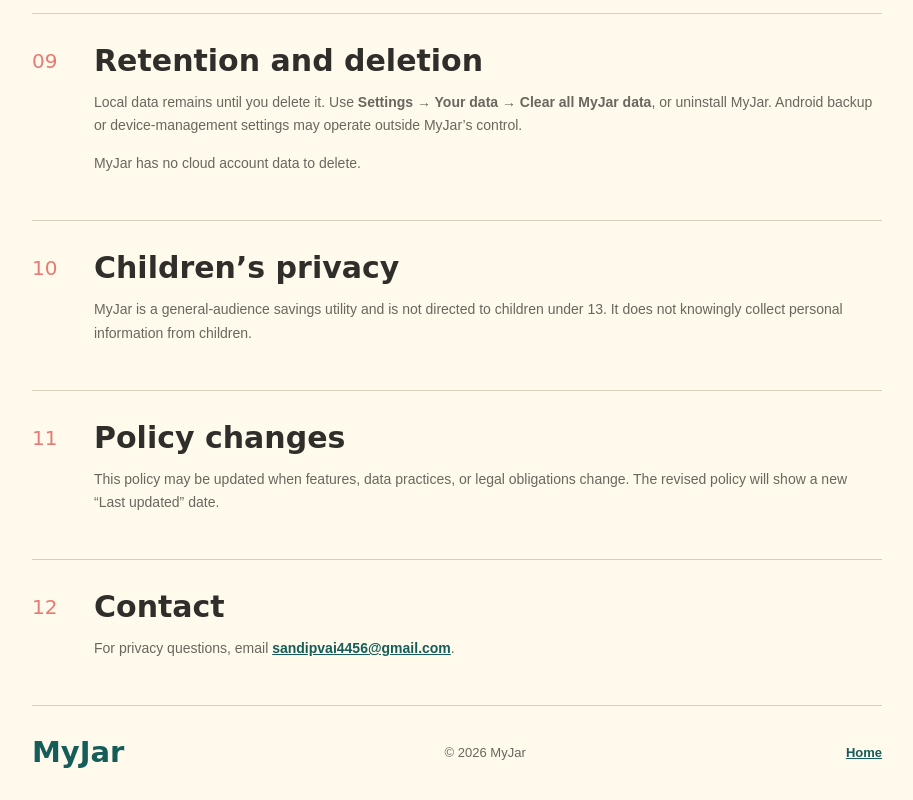
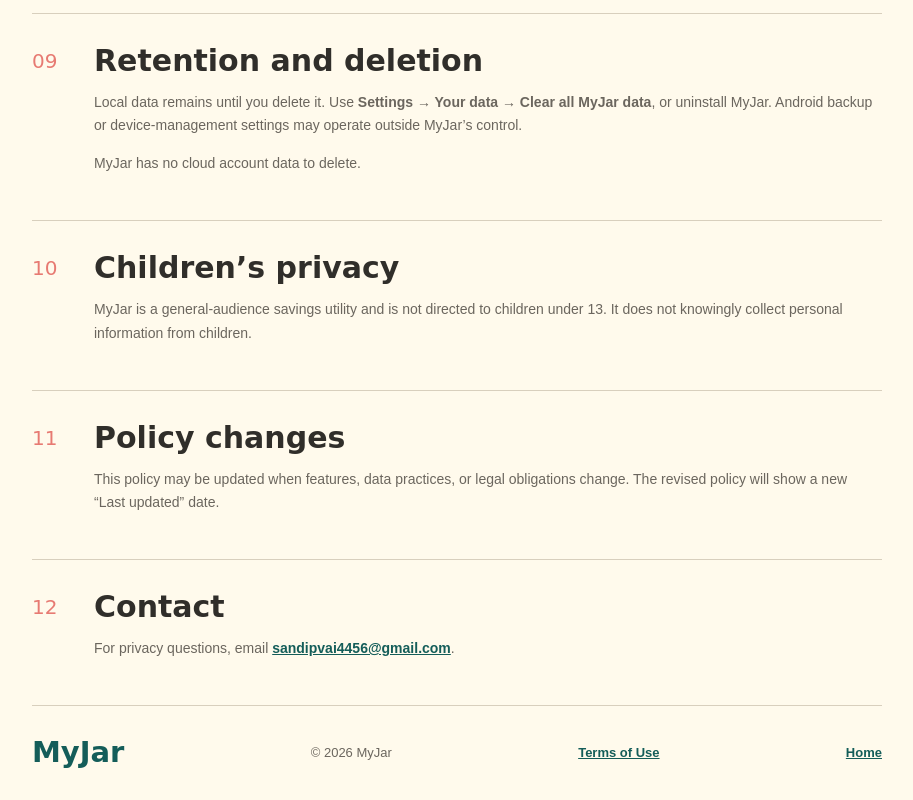
Before and after one commit to RewardApps/MyJar, a plain HTML site: page privacy.html in a window 1280 px wide. Shown: the part 2221-3021 px from the top of the page, without its empty margins (183-1096 px from the left). Drawn offline with Linux system fonts and the light colour scheme.

Commit message:
Update privacy.html

```diff
--- a/privacy.html
+++ b/privacy.html
@@ -36,6 +36,6 @@
     <section><div class="number">11</div><div><h2>Policy changes</h2><p>This policy may be updated when features, data practices, or legal obligations change. The revised policy will show a new “Last updated” date.</p></div></section>
     <section><div class="number">12</div><div><h2>Contact</h2><p>For privacy questions, email <a href="mailto:sandipvai4456@gmail.com">sandipvai4456@gmail.com</a>.</p></div></section>
   </main>
-  <footer class="wrap"><span class="brand">MyJar</span><span>© 2026 MyJar</span><a href="index.html">Home</a></footer>
+  <footer class="wrap"><span class="brand">MyJar</span><span>© 2026 MyJar</span><a href="terms.html">Terms of Use</a><a href="index.html">Home</a></footer>
 </body>
 </html>
```
